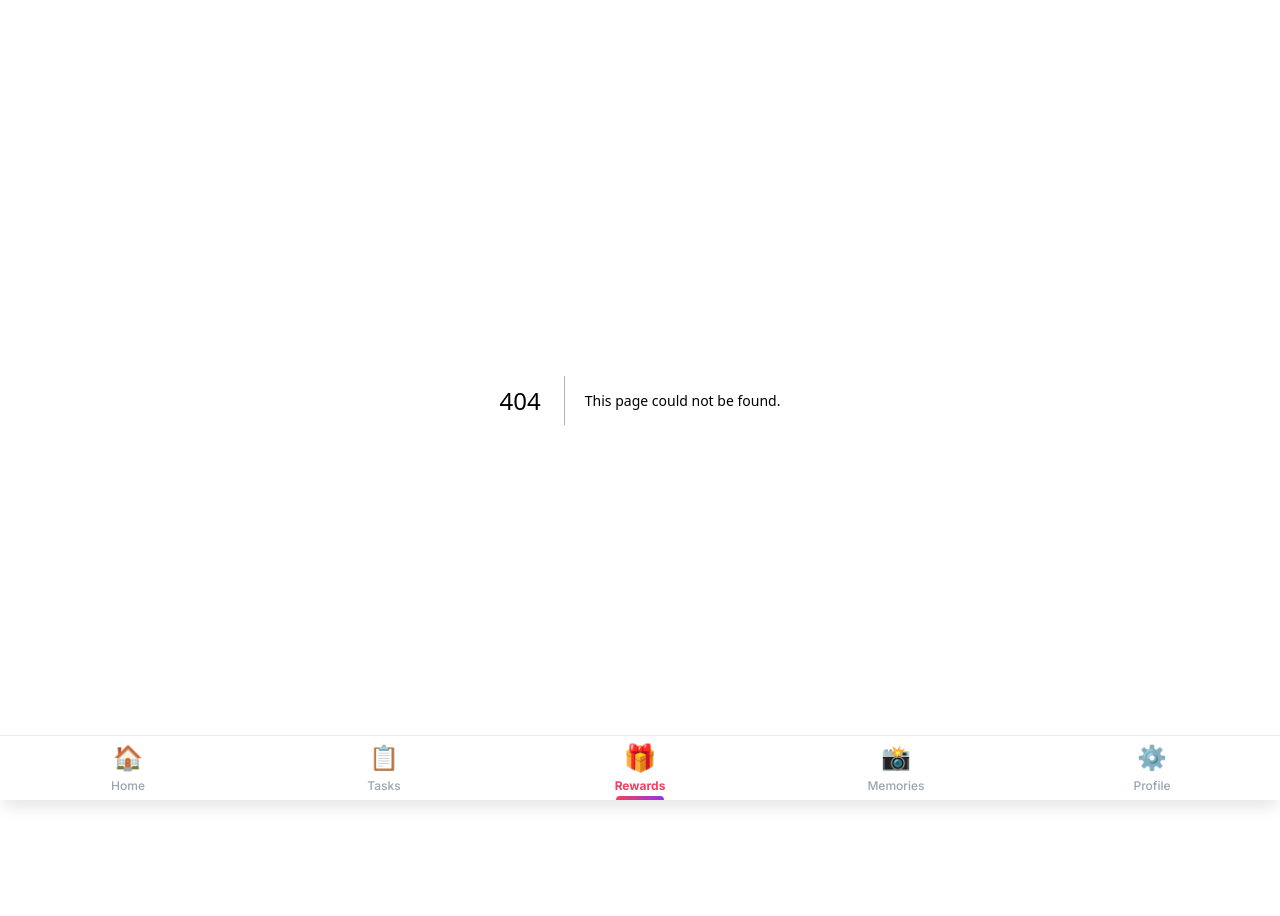
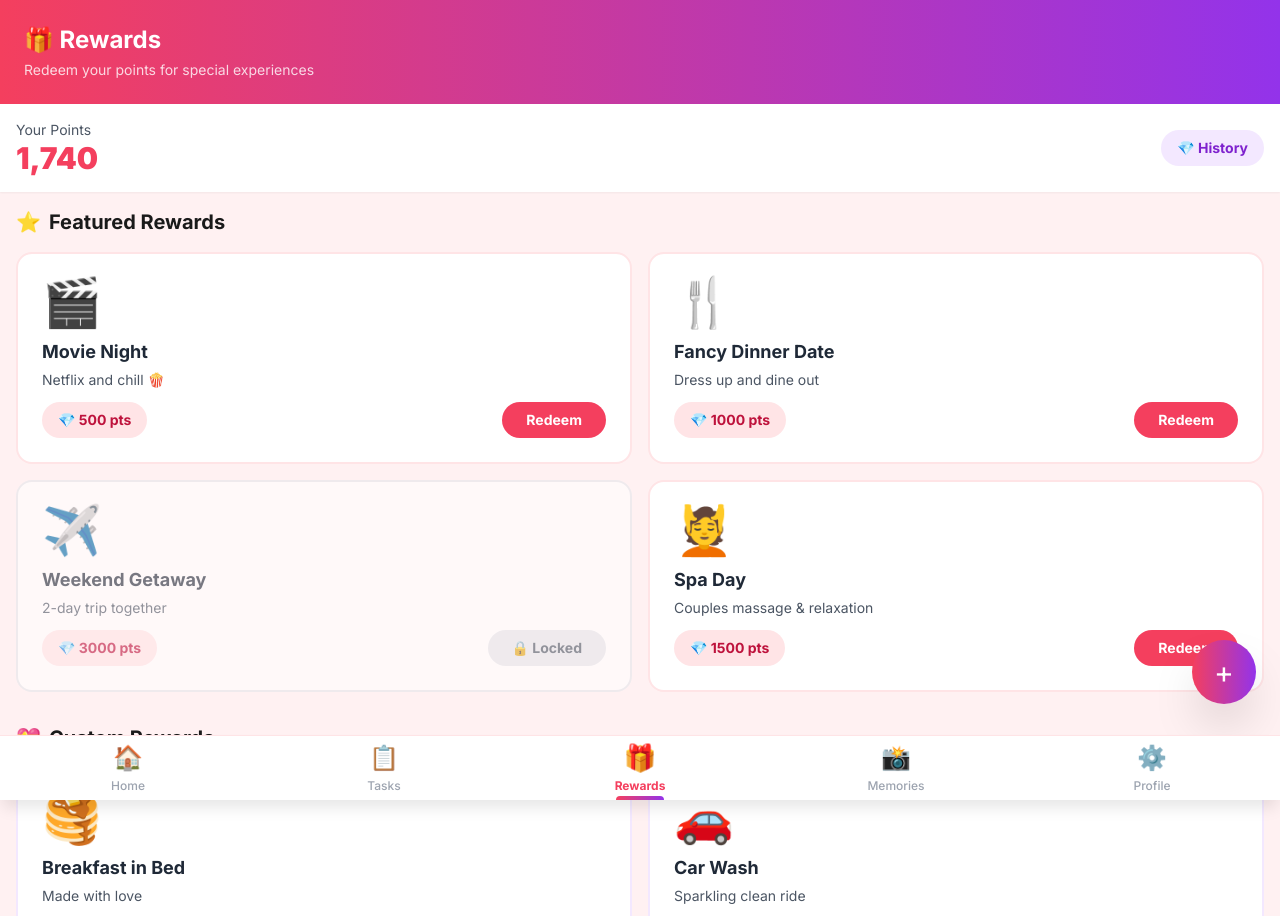
Before and after one commit to ani737/couples-relationship-dashboard, a Next.js app in the folder client/: page /rewards in a window 1280 px wide. Before the commit this address had no page. Shown: the top 916 px of the page. Before the commit the page ends 880 px from the top, so only its background shows below. Built offline with nearby package versions, Linux system fonts and the light colour scheme.

Commit message:
Create Rewards marketplace page with redemption

```diff
--- /dev/null
+++ b/client/app/rewards/page.tsx
@@ -0,0 +1,133 @@
+'use client';
+
+import { useState } from 'react';
+
+export default function RewardsPage() {
+  const [currentPoints, setCurrentPoints] = useState(1740);
+
+  const featuredRewards = [
+    { id: 1, name: 'Movie Night', description: 'Netflix and chill 🍿', points: 500, icon: '🎬', available: true },
+    { id: 2, name: 'Fancy Dinner Date', description: 'Dress up and dine out', points: 1000, icon: '🍴️', available: true },
+    { id: 3, name: 'Weekend Getaway', description: '2-day trip together', points: 3000, icon: '✈️', available: false },
+    { id: 4, name: 'Spa Day', description: 'Couples massage & relaxation', points: 1500, icon: '💆', available: true },
+  ];
+
+  const customRewards = [
+    { id: 5, name: 'Breakfast in Bed', description: 'Made with love', points: 200, icon: '🥞', available: true },
+    { id: 6, name: 'Car Wash', description: 'Sparkling clean ride', points: 150, icon: '🚗', available: true },
+  ];
+
+  const handleRedeem = (reward: any) => {
+    if (currentPoints >= reward.points) {
+      setCurrentPoints(currentPoints - reward.points);
+      alert(`🎉 ${reward.name} redeemed! Enjoy! ❤️`);
+    } else {
+      alert(`😔 Need ${reward.points - currentPoints} more points`);
+    }
+  };
+
+  return (
+    <div className="min-h-screen bg-rose-50">
+      <header className="bg-gradient-to-r from-rose-500 to-purple-600 text-white p-6 sticky top-0 z-40">
+        <h1 className="text-2xl font-bold">🎁 Rewards</h1>
+        <p className="text-sm text-white/80 mt-1">Redeem your points for special experiences</p>
+      </header>
+
+      <div className="bg-white shadow-sm p-4 sticky top-[88px] z-30">
+        <div className="max-w-7xl mx-auto flex items-center justify-between">
+          <div>
+            <p className="text-sm text-gray-600">Your Points</p>
+            <p className="text-3xl font-black text-rose-500">{currentPoints.toLocaleString()}</p>
+          </div>
+          <button className="bg-purple-100 text-purple-700 px-4 py-2 rounded-full font-bold text-sm hover:bg-purple-200 transition">
+            💎 History
+          </button>
+        </div>
+      </div>
+
+      <main className="max-w-7xl mx-auto p-4 space-y-8">
+        <section>
+          <h2 className="text-xl font-bold mb-4 flex items-center gap-2">
+            <span>⭐</span> Featured Rewards
+          </h2>
+          <div className="grid grid-cols-1 md:grid-cols-2 gap-4">
+            {featuredRewards.map((reward) => (
+              <div
+                key={reward.id}
+                className={`bg-white p-6 rounded-2xl border-2 transition-all ${
+                  reward.available
+                    ? 'border-rose-100 hover:border-rose-300 hover:shadow-lg'
+                    : 'border-gray-200 opacity-60'
+                }`}
+              >
+                <div className="text-5xl mb-3">{reward.icon}</div>
+                <h3 className="font-bold text-lg text-gray-800">{reward.name}</h3>
+                <p className="text-sm text-gray-600 mt-1 mb-3">{reward.description}</p>
+                <div className="flex items-center justify-between">
+                  <span className="bg-rose-100 text-rose-700 px-4 py-2 rounded-full font-bold text-sm">
+                    💎 {reward.points} pts
+                  </span>
+                  {reward.available ? (
+                    <button
+                      onClick={() => handleRedeem(reward)}
+                      disabled={currentPoints < reward.points}
+                      className={`px-6 py-2 rounded-full font-bold text-sm transition active:scale-95 ${
+                        currentPoints >= reward.points
+                          ? 'bg-rose-500 text-white hover:bg-rose-600'
+                          : 'bg-gray-300 text-gray-500 cursor-not-allowed'
+                      }`}
+                    >
+                      Redeem
+                    </button>
+                  ) : (
+                    <div className="bg-gray-200 text-gray-600 px-6 py-2 rounded-full font-bold text-sm">
+                      🔒 Locked
+                    </div>
+                  )}
+                </div>
+              </div>
+            ))}
+          </div>
+        </section>
+
+        <section>
+          <h2 className="text-xl font-bold mb-4 flex items-center gap-2">
+            <span>💝</span> Custom Rewards
+          </h2>
+          <div className="grid grid-cols-1 md:grid-cols-2 gap-4">
+            {customRewards.map((reward) => (
+              <div
+                key={reward.id}
+                className="bg-white p-6 rounded-2xl border-2 border-purple-100 hover:border-purple-300 hover:shadow-lg transition-all"
+              >
+                <div className="text-5xl mb-3">{reward.icon}</div>
+                <h3 className="font-bold text-lg text-gray-800">{reward.name}</h3>
+                <p className="text-sm text-gray-600 mt-1 mb-3">{reward.description}</p>
+                <div className="flex items-center justify-between">
+                  <span className="bg-purple-100 text-purple-700 px-4 py-2 rounded-full font-bold text-sm">
+                    💎 {reward.points} pts
+                  </span>
+                  <button
+                    onClick={() => handleRedeem(reward)}
+                    disabled={currentPoints < reward.points}
+                    className={`px-6 py-2 rounded-full font-bold text-sm transition active:scale-95 ${
+                      currentPoints >= reward.points
+                        ? 'bg-purple-500 text-white hover:bg-purple-600'
+                        : 'bg-gray-300 text-gray-500 cursor-not-allowed'
+                    }`}
+                  >
+                    Redeem
+                  </button>
+                </div>
+              </div>
+            ))}
+          </div>
+        </section>
+      </main>
+
+      <button className="fixed bottom-24 right-6 bg-gradient-to-r from-rose-500 to-purple-600 text-white w-16 h-16 rounded-full shadow-2xl flex items-center justify-center text-3xl hover:scale-110 transition-transform active:scale-95">
+        +
+      </button>
+    </div>
+  );
+}
```
